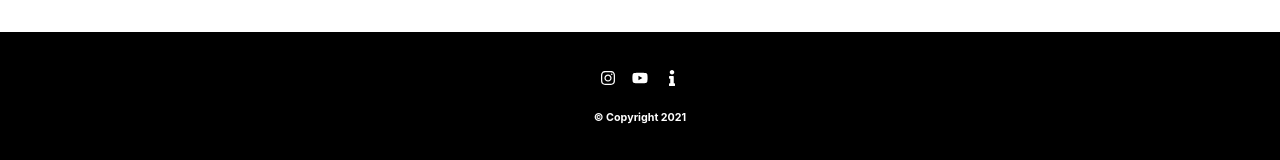
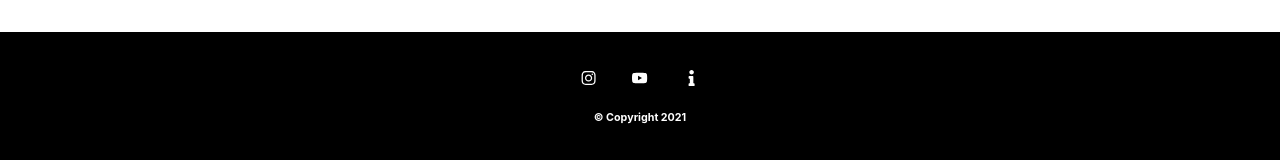
Before and after one commit to raulduk3/raulduke, a Next.js app: page / in a window 1280 px wide. Shown: the part 708-868 px from the top of the page. Built offline with nearby package versions, Linux system fonts and the light colour scheme.

Commit message:
added coffee stain; fixed footer spacing; no more commiting to master after this; going to dev

```diff
--- a/styles/Footer.module.css
+++ b/styles/Footer.module.css
@@ -20,6 +20,6 @@
 
 .row > *
 {
-    padding-left: 1vmin;
-    padding-right: 1vmin;
+    padding-left: 2.2vmin;
+    padding-right: 2.2vmin;
 }
```
